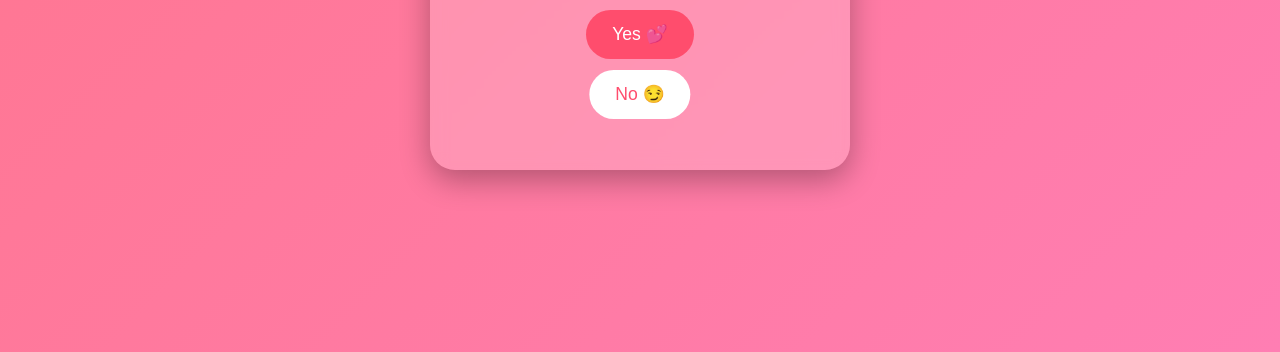
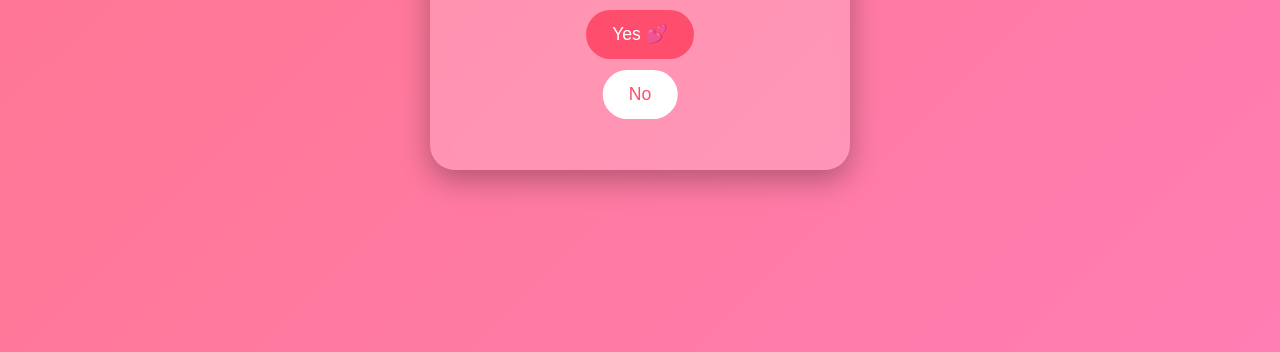
Before and after one commit to isaacjames1-spec1/HappyValentinesMylove, a plain HTML site: page index.html in a window 1280 px wide. Shown: the part 448-800 px from the top of the page. Drawn offline with Linux system fonts and the light colour scheme.

Commit message:
Update index.html

```diff
--- a/index.html
+++ b/index.html
@@ -112,7 +112,7 @@
 
     <div class="buttons">
       <button id="yesBtn" onclick="sayYes()">Yes 💕</button>
-      <button id="noBtn">No 😏</button>
+      <button id="noBtn">No</button>
     </div>
   </div>
 
@@ -146,4 +146,5 @@
   </script>
 
 </body>
+
 </html>
```
